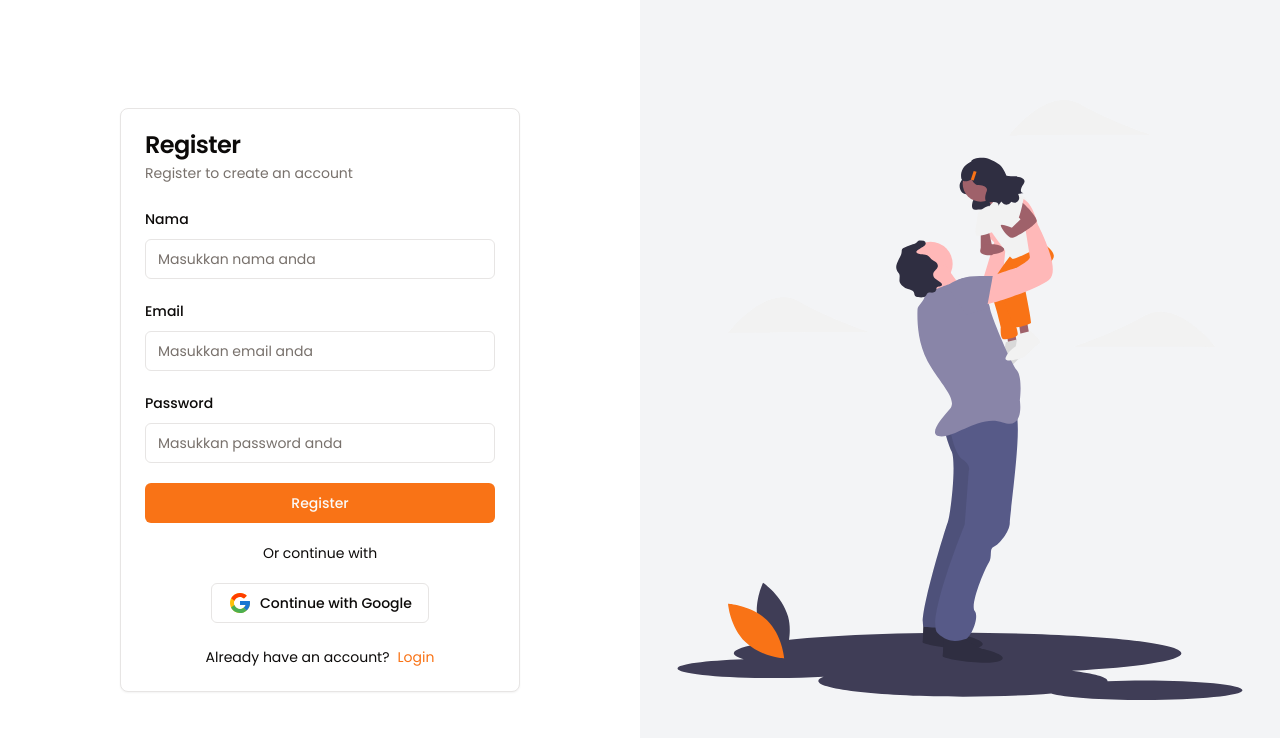
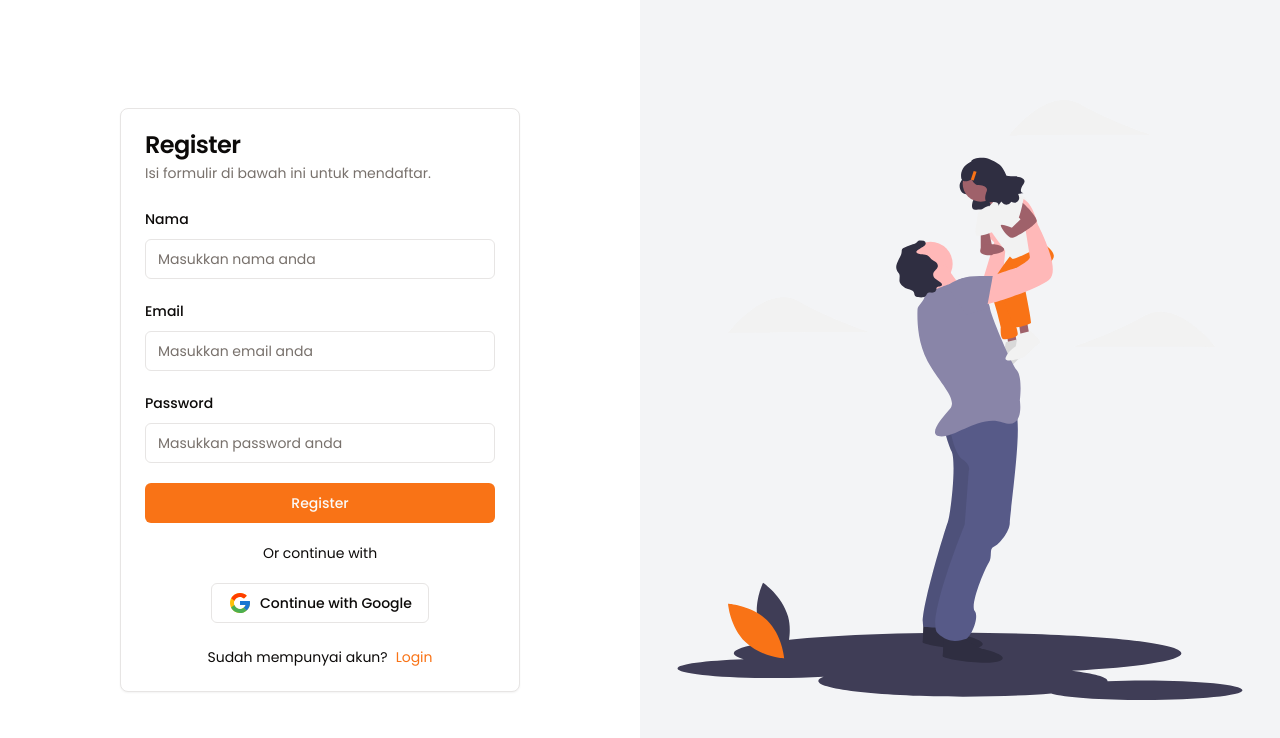
Before and after one commit to fitrondev/next-aqiqahlombok, a Next.js app: page /auth/register in a window 1280 px wide. Shown: the top 738 px of the page. Built offline with nearby package versions, Linux system fonts and the light colour scheme; no server answers.

Commit message:
refactor: Update RegisterForm labels and placeholders to Indonesian language

```diff
--- a/src/app/(auth)/auth/register/page.tsx
+++ b/src/app/(auth)/auth/register/page.tsx
@@ -16,7 +16,9 @@ const Register = () => {
     <Card className="w-[400px]">
       <CardHeader>
         <CardTitle>Register</CardTitle>
-        <CardDescription>Register to create an account</CardDescription>
+        <CardDescription>
+          Isi formulir di bawah ini untuk mendaftar.
+        </CardDescription>
       </CardHeader>
       <CardContent className="flex flex-col gap-5">
         <RegisterForm />
@@ -24,7 +26,7 @@ const Register = () => {
         <GoogleAction />
       </CardContent>
       <CardFooter className="flex items-center justify-center gap-2 text-sm">
-        <p>Already have an account?</p>
+        <p>Sudah mempunyai akun?</p>
         <Link href={"/auth/login"} className="text-primary">
           Login
         </Link>
```
